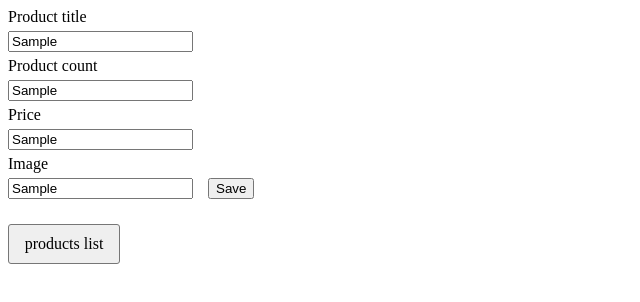
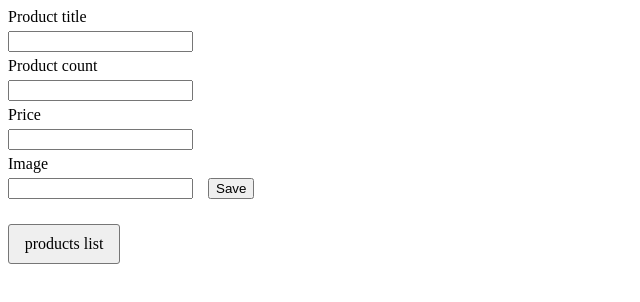
Before and after one commit to DianaShymkiv/js-module, a plain HTML site: page lesson13/index_13.html in a window 1280 px wide. Both pictures are taken after typing "Sample", "Sample", "Sample", "Sample" into the empty fields and a click on the button "Save". Shown: the whole page, without its empty margins (0-640 px from the left). Drawn offline with Linux system fonts and the light colour scheme.

Commit message:
lesson 13

```diff
--- a/lesson13/index_13.html
+++ b/lesson13/index_13.html
@@ -6,6 +6,6 @@
 </head>
 <body>
 
-<script src="index_13.js"></script>
+<script src="main_13.js"></script>
 </body>
 </html>
--- a/lesson13/list.js
+++ b/lesson13/list.js
@@ -19,6 +19,8 @@ for (const product of products) {
     divProduct.style.padding = '10px';
 
     let img = document.createElement('img');
+    img.style.width = '200px';
+    img.style.height = '200px';
     img.src = `${product.image}`;
 
     let title = document.createElement('h2');
--- a/lesson13/index_13.js
+++ b/lesson13/main_13.js
@@ -75,6 +75,11 @@ localStorage.setItem('productList',JSON.stringify(listArr));
 button.onclick = (ev) => {
     ev.preventDefault();
 
+    form.title.value = '';
+    form.count.value = '';
+    form.price.value = '';
+    form.image.value = '';
+
     let productList = {
         title : form.title.value,
         count: form.count.value,
```
